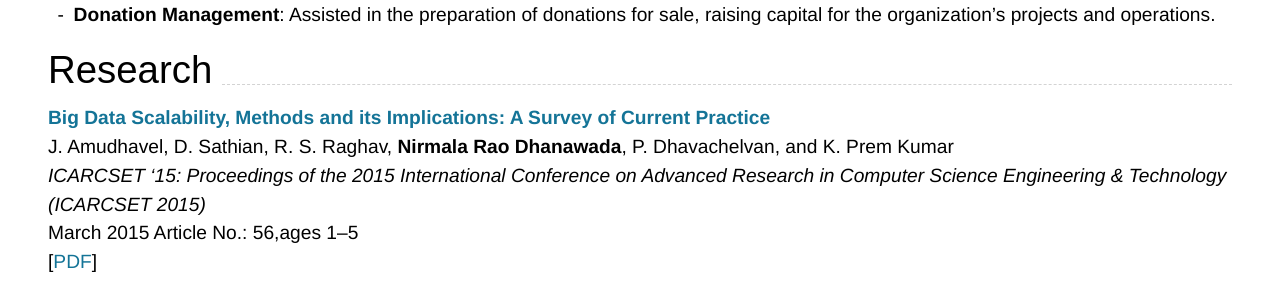
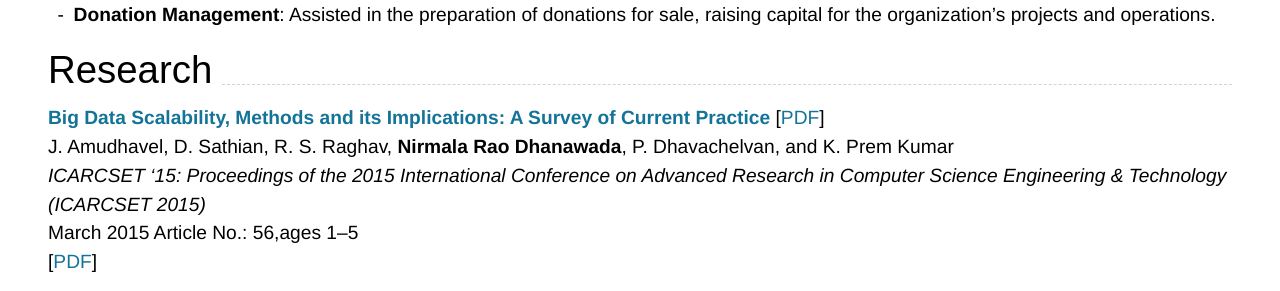
Before and after one commit to thedhanawada/me, a Jekyll site: the page built from index.md, in a window 1280 px wide and 900 px high, scrolled down 2801 px. Shown: the part 153-444 px from the top of the window. Built offline with Jekyll 4.4.1, drawn with Linux system fonts in a browser that asks for light colours; nearby versions of some CDN libraries.

Commit message:
Update index.md

```diff
--- a/index.md
+++ b/index.md
@@ -153,7 +153,7 @@ _Store Coordinator_<br>
 
 ## Research
 
-### [**Big Data Scalability, Methods and its Implications: A Survey of Current Practice**](https://dl.acm.org/doi/10.1145/2743065.2743121){:target="_blank"}
+### [**Big Data Scalability, Methods and its Implications: A Survey of Current Practice**](https://dl.acm.org/doi/10.1145/2743065.2743121){:target="_blank"} [[PDF](https://doi.org/10.1145/2743065.2743121){:target="_blank"}]
 J. Amudhavel, D. Sathian, R. S. Raghav, **Nirmala Rao Dhanawada**, P. Dhavachelvan, and K. Prem Kumar<br>
 _ICARCSET '15: Proceedings of the 2015 International Conference on Advanced Research in Computer Science Engineering & Technology (ICARCSET 2015)_
 <br>March 2015 Article No.: 56,ages 1–5<br>
```
